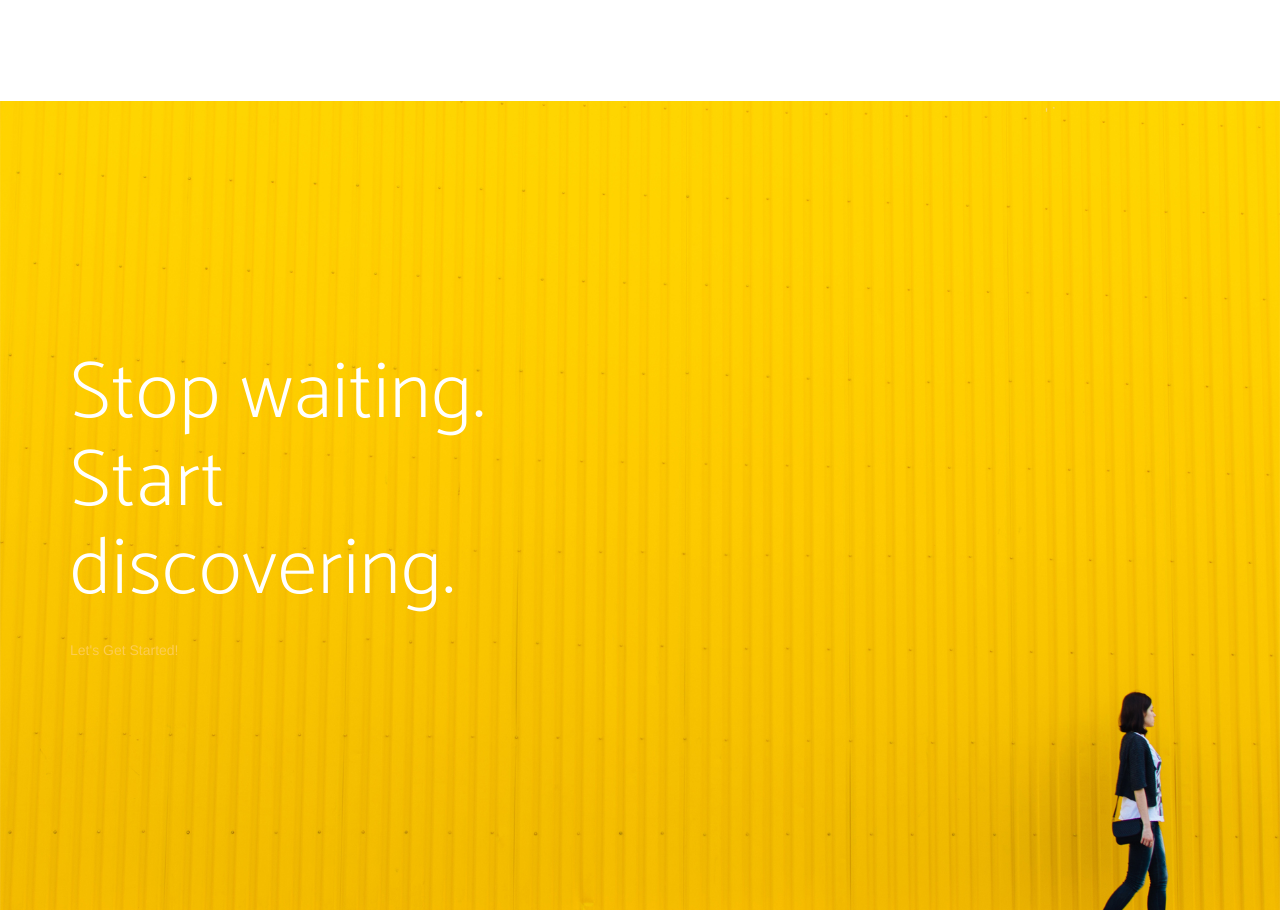
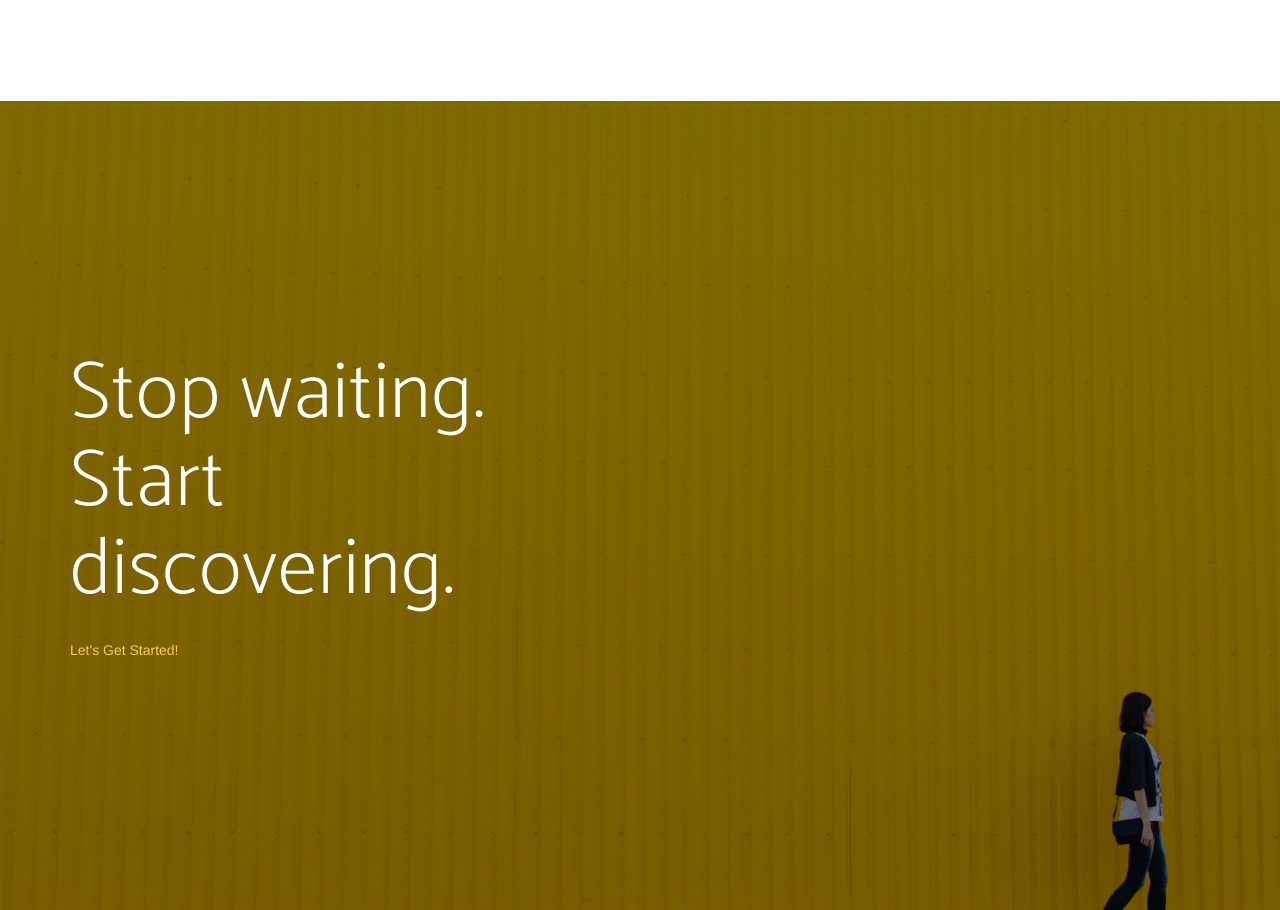
Before and after one commit to nainikaB/Website, a website: page index.html in a window 1280 px wide. Shown: the part 2441-3351 px from the top of the page. Drawn offline with nearby package versions, Linux system fonts and the light colour scheme; a script that the page names is missing; a web font is replaced by a local one.

Commit message:
Update index.html

```diff
--- a/index.html
+++ b/index.html
@@ -185,7 +185,7 @@
                 <a href="#contact" >Let's Get Started!</a>
             </div>
         </div>
-        </div>
+        <div class="overlay"></div>
     </section>
 
     <section id="contact" class="contact bg-primary">
```
